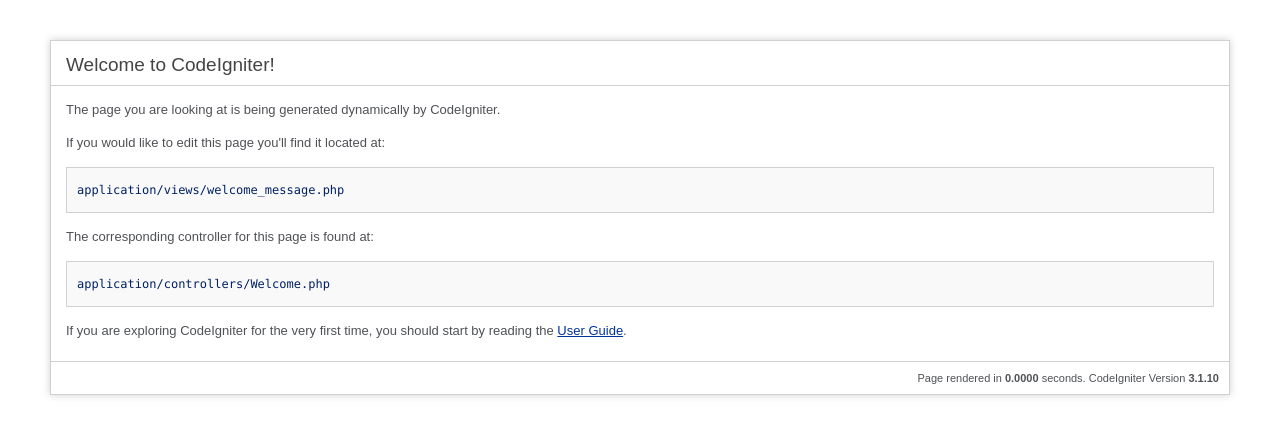
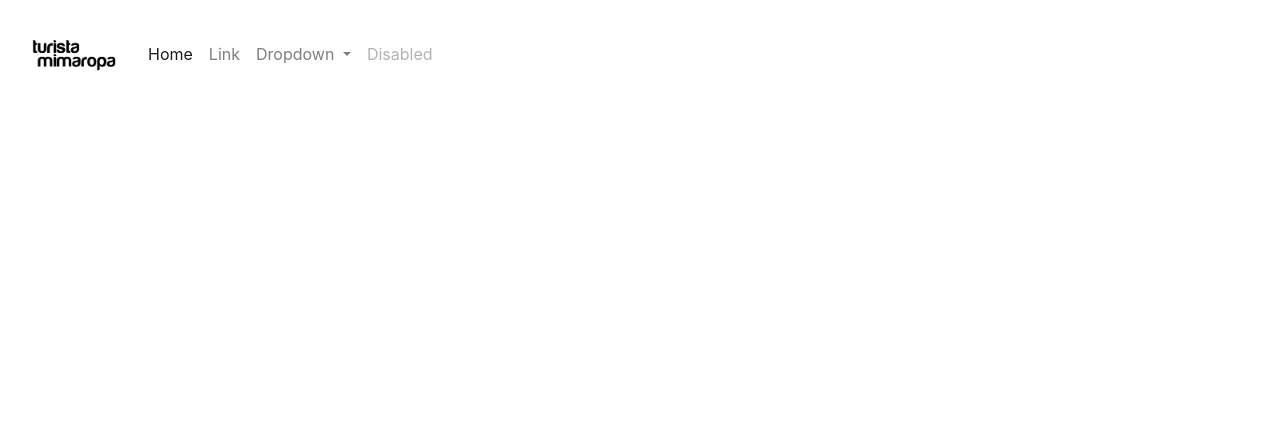
Before and after one commit to Xanderpp/turista-mimaropa, a CodeIgniter app: page /database/ in a window 1280 px wide. Shown: the top 437 px of the page. Run offline with CodeIgniter, Linux system fonts and the light colour scheme.

Commit message:
dost pushed

```diff
--- a/application/config/database.php
+++ b/application/config/database.php
@@ -76,9 +76,9 @@ $query_builder = TRUE;
 $db['default'] = array(
 	'dsn'	=> '',
 	'hostname' => 'localhost',
-	'username' => '',
+	'username' => 'root',
 	'password' => '',
-	'database' => '',
+	'database' => 'turista-mimaropa',
 	'dbdriver' => 'mysqli',
 	'dbprefix' => '',
 	'pconnect' => FALSE,
--- a/application/views/welcome_message.php
+++ b/application/views/welcome_message.php
@@ -3,87 +3,47 @@ defined('BASEPATH') OR exit('No direct script access allowed');
 ?><!DOCTYPE html>
 <html lang="en">
 	<head>
+		<link rel="stylesheet" href="https://stackpath.bootstrapcdn.com/bootstrap/4.3.1/css/bootstrap.min.css" integrity="sha384-ggOyR0iXCbMQv3Xipma34MD+dH/1fQ784/j6cY/iJTQUOhcWr7x9JvoRxT2MZw1T" crossorigin="anonymous">
+		<link rel="stylesheet" href="assets/style.css">
 		<meta charset="utf-8">
-	<title>Welcome to CodeIgniter</title>
-
-	<style type="text/css">
-
-	::selection { background-color: #E13300; color: white; }
-	::-moz-selection { background-color: #E13300; color: white; }
-
-	body {
-		background-color: #fff;
-		margin: 40px;
-		font: 13px/20px normal Helvetica, Arial, sans-serif;
-		color: #4F5155;
-	}
-
-	a {
-		color: #003399;
-		background-color: transparent;
-		font-weight: normal;
-	}
-
-	h1 {
-		color: #444;
-		background-color: transparent;
-		border-bottom: 1px solid #D0D0D0;
-		font-size: 19px;
-		font-weight: normal;
-		margin: 0 0 14px 0;
-		padding: 14px 15px 10px 15px;
-	}
-
-	code {
-		font-family: Consolas, Monaco, Courier New, Courier, monospace;
-		font-size: 12px;
-		background-color: #f9f9f9;
-		border: 1px solid #D0D0D0;
-		color: #002166;
-		display: block;
-		margin: 14px 0 14px 0;
-		padding: 12px 10px 12px 10px;
-	}
-
-	#body {
-		margin: 0 15px 0 15px;
-	}
-
-	p.footer {
-		text-align: right;
-		font-size: 11px;
-		border-top: 1px solid #D0D0D0;
-		line-height: 32px;
-		padding: 0 10px 0 10px;
-		margin: 20px 0 0 0;
-	}
-
-	#container {
-		margin: 10px;
-		border: 1px solid #D0D0D0;
-		box-shadow: 0 0 8px #D0D0D0;
-	}
-	</style>
+		<title>Welcome to Turista MIMAROPA!</title>
 	</head>
 	<body>
+		<nav id="nav1" class="navbar navbar-expand-lg navbar-light p-4">
+			<a class="navbar-brand" href="#">
+				<img id="logo1" src="assets/turista-mimaropa-blk.png">
+			</a>
+			<button class="navbar-toggler" type="button" data-toggle="collapse" data-target="#navbarSupportedContent" aria-controls="navbarSupportedContent" aria-expanded="false" aria-label="Toggle navigation">
+			<span class="navbar-toggler-icon"></span>
+			</button>
 
-<div id="container">
-	<h1>Welcome to CodeIgniter!</h1>
-
-	<div id="body">
-		<p>The page you are looking at is being generated dynamically by CodeIgniter.</p>
-
-		<p>If you would like to edit this page you'll find it located at:</p>
-		<code>application/views/welcome_message.php</code>
-
-		<p>The corresponding controller for this page is found at:</p>
-		<code>application/controllers/Welcome.php</code>
-
-		<p>If you are exploring CodeIgniter for the very first time, you should start by reading the <a href="user_guide/">User Guide</a>.</p>
+			<div class="collapse navbar-collapse" id="navbarSupportedContent">
+				<ul class="navbar-nav mr-auto">
+					<li class="nav-item active">
+					<a class="nav-link" href="#">Home <span class="sr-only">(current)</span></a>
+					</li>
+					<li class="nav-item">
+					<a class="nav-link" href="#">Link</a>
+					</li>
+					<li class="nav-item dropdown">
+					<a class="nav-link dropdown-toggle" href="#" id="navbarDropdown" role="button" data-toggle="dropdown" aria-haspopup="true" aria-expanded="false">
+					Dropdown
+					</a>
+					<div class="dropdown-menu" aria-labelledby="navbarDropdown">
+					<a class="dropdown-item" href="#">Action</a>
+					<a class="dropdown-item" href="#">Another action</a>
+					<div class="dropdown-divider"></div>
+					<a class="dropdown-item" href="#">Something else here</a>
 					</div>
-
-	<p class="footer">Page rendered in <strong>{elapsed_time}</strong> seconds. <?php echo  (ENVIRONMENT === 'development') ?  'CodeIgniter Version <strong>' . CI_VERSION . '</strong>' : '' ?></p>
+					</li>
+					<li class="nav-item">
+					<a class="nav-link disabled" href="#" tabindex="-1" aria-disabled="true">Disabled</a>
+					</li>
+				</ul>
 			</div>
-
+		</nav>
 	</body>
+	<script src="https://code.jquery.com/jquery-3.3.1.slim.min.js" integrity="sha384-q8i/X+965DzO0rT7abK41JStQIAqVgRVzpbzo5smXKp4YfRvH+8abtTE1Pi6jizo" crossorigin="anonymous"></script>
+	<script src="https://cdnjs.cloudflare.com/ajax/libs/popper.js/1.14.7/umd/popper.min.js" integrity="sha384-UO2eT0CpHqdSJQ6hJty5KVphtPhzWj9WO1clHTMGa3JDZwrnQq4sF86dIHNDz0W1" crossorigin="anonymous"></script>
+	<script src="https://stackpath.bootstrapcdn.com/bootstrap/4.3.1/js/bootstrap.min.js" integrity="sha384-JjSmVgyd0p3pXB1rRibZUAYoIIy6OrQ6VrjIEaFf/nJGzIxFDsf4x0xIM+B07jRM" crossorigin="anonymous"></script>
 </html>
--- /dev/null
+++ b/assets/style.css
@@ -0,0 +1,8 @@
+#nav1	{
+	background-color: #ff;
+	color: #ff!important;
+}
+
+#logo1	{
+	height: 50px;
+}
```
Also changed, not shown: assets/turista-mimaropa-blk.png (added), assets/turista-mimaropa-w.png (added), assets/turista-mimaropa.png (added), 1 other file. Lines whose indentation alone changed are shown as unchanged.
